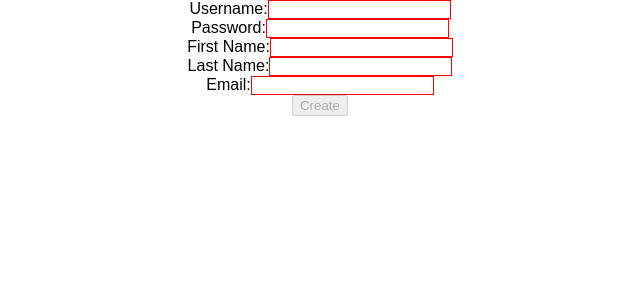
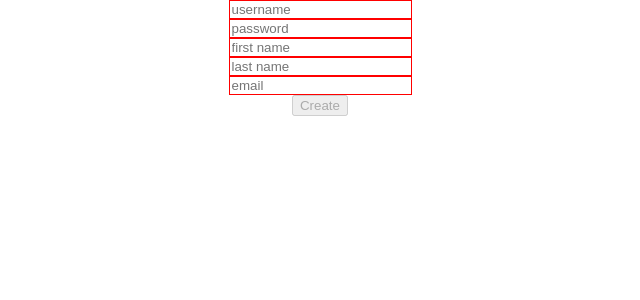
Before and after one commit to gilosmichaelcodev/MERN-Exam, a React (Create React App) app in the folder client/: page /register in a window 1280 px wide. Shown: the top 300 px of the page, without its empty margins (320-960 px from the left). Built offline with nearby package versions, Linux system fonts and the light colour scheme.

Commit message:
use placeholder instead of label

```diff
--- a/client/src/Login.js
+++ b/client/src/Login.js
@@ -70,17 +70,17 @@ class Login extends Component {
     return (
       <div>
         <form onSubmit={this.handleSubmit}>
-          <label>
-            Username:
-            <input type="text" className={this.setFieldState(this.state.username)} name="username" onChange={this.handleChange}/>
-          </label>
+            <input type="text"
+                   className={this.setFieldState(this.state.username)}
+                   name="username" onChange={this.handleChange}
+                   placeholder="username"/>
 
           <br></br>
 
-          <label>
-            Password:
-            <input type="password" className={this.setFieldState(this.state.password)} name="password" onChange={this.handleChange}/>
-          </label>
+            <input type="password"
+                   className={this.setFieldState(this.state.password)}
+                   name="password" onChange={this.handleChange}
+                   placeholder="password"/>
 
           <br></br>
 
--- a/client/src/Register.js
+++ b/client/src/Register.js
@@ -70,38 +70,44 @@ class Register extends Component {
     const isDisabled = this.allFieldsHaveBeenFilled();
     return (
         <form onSubmit={this.handleSubmit}>
-            <label>
-                Username:
-                <input type="text" className={this.setFieldState(this.state.username)} name="username" onChange={this.onChange} />
-            </label>
+          <input type="text"
+                 className={this.setFieldState(this.state.username)}
+                 name="username"
+                 onChange={this.onChange}
+                 placeholder="username"/>
 
             <br></br>
 
-            <label>
-                Password:
-                <input type="password" className={this.setFieldState(this.state.password)} name="password" onChange={this.onChange} />
-            </label>
+            <input type="password"
+                   className={this.setFieldState(this.state.password)}
+                   name="password"
+                   onChange={this.onChange}
+                   placeholder="password"/>
+
 
             <br></br>
 
-            <label>
-                First Name:
-                <input type="text" className={this.setFieldState(this.state.fname)} name="fname" onChange={this.onChange} />
-            </label>
+            <input type="text"
+                   className={this.setFieldState(this.state.fname)}
+                   name="fname"
+                   onChange={this.onChange}
+                   placeholder="first name"/>
 
             <br></br>
 
-            <label>
-                Last Name:
-                <input type="text" className={this.setFieldState(this.state.lname)} name="lname" onChange={this.onChange} />
-            </label>
+            <input type="text"
+                   className={this.setFieldState(this.state.lname)}
+                   name="lname"
+                   onChange={this.onChange}
+                   placeholder="last name"/>
 
             <br></br>
 
-            <label>
-                Email:
-                <input type="text" className={this.setFieldState(this.state.email)} name="email" onChange={this.onChange} />
-            </label>
+            <input type="text"
+                   className={this.setFieldState(this.state.email)}
+                   name="email"
+                   onChange={this.onChange}
+                   placeholder="email"/>
 
             <br></br>
 
```
